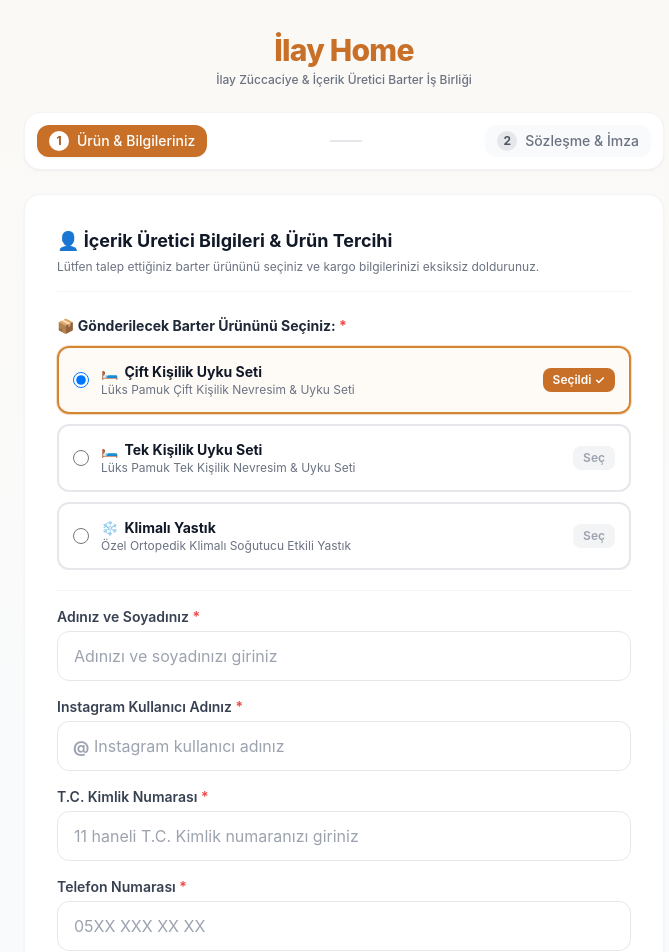
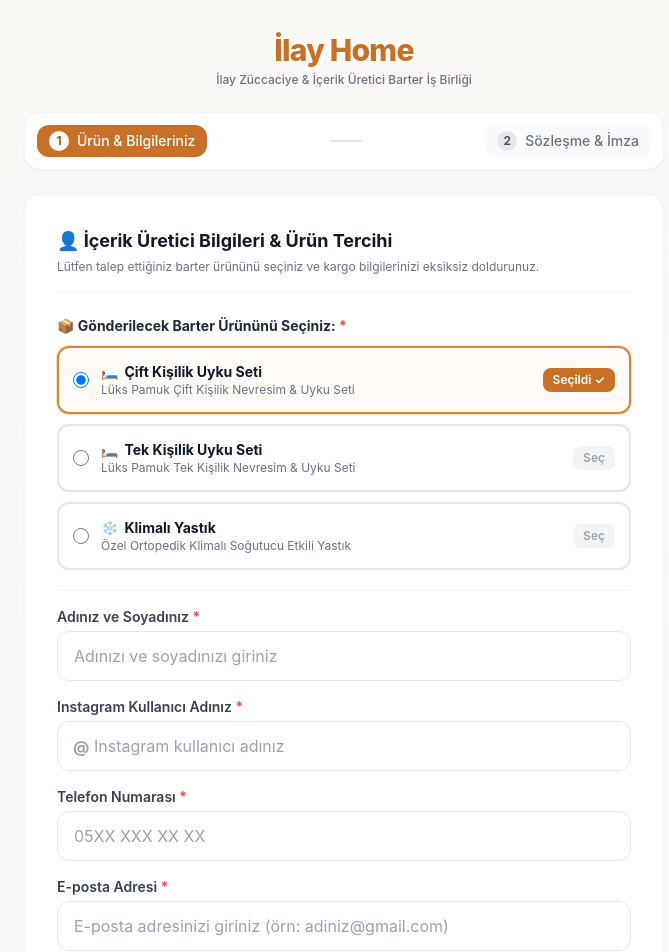
Before and after one commit to em7ec4n-wq/ilayhome-contracts, a Next.js app: page /contract/1 in a window 1280 px wide. Shown: the top 952 px of the page, without its empty margins (296-965 px from the left). Built offline with nearby package versions, Linux system fonts and the light colour scheme.

Commit message:
Remove TC Kimlik requirement from contract and forms

```diff
--- a/app/admin/page.tsx
+++ b/app/admin/page.tsx
@@ -355,7 +355,6 @@
                     influencerInfo={{
                       fullName: selectedContract.signatures?.full_name || selectedContract.influencer_name || '',
                       instagramUsername: selectedContract.signatures?.instagram_username || '',
-                      tcNo: selectedContract.signatures?.tc_no || '',
                       phone: selectedContract.signatures?.phone || '',
                       email: selectedContract.signatures?.email || '',
                       address: selectedContract.signatures?.address || '',
@@ -403,11 +402,6 @@
                         <strong className="text-purple-700 font-semibold text-base">
                           {selectedContract.signatures?.instagram_username ? `@${selectedContract.signatures.instagram_username.replace(/^@/, '')}` : '-'}
                         </strong>
-                      </div>
-
-                      <div>
-                        <span className="text-gray-500 block text-xs">T.C. Kimlik No:</span>
-                        <strong className="text-gray-900">{selectedContract.signatures?.tc_no || '-'}</strong>
                       </div>
 
                       <div>
--- a/app/api/sign/route.ts
+++ b/app/api/sign/route.ts
@@ -19,7 +19,7 @@
       signature_data
     } = body;
 
-    if (!contract_id || !full_name || !tc_no || !phone || !address || !signature_data) {
+    if (!contract_id || !full_name || !phone || !address || !signature_data) {
       return NextResponse.json({ error: 'Lütfen tüm zorunlu alanları doldurunuz.' }, { status: 400 });
     }
 
@@ -31,7 +31,7 @@
       instagram_username,
       selected_product,
       product_value,
-      tc_no,
+      tc_no: tc_no || '',
       phone,
       email: email || '',
       address,
--- a/app/contract/[id]/page.tsx
+++ b/app/contract/[id]/page.tsx
@@ -32,7 +32,6 @@
   // Form State
   const [fullName, setFullName] = useState('');
   const [instagramUsername, setInstagramUsername] = useState('');
-  const [tcNo, setTcNo] = useState('');
   const [phone, setPhone] = useState('');
   const [email, setEmail] = useState('');
   const [address, setAddress] = useState('');
@@ -78,7 +77,6 @@
 
   const isStep1Valid = fullName.trim().length > 0 &&
     instagramUsername.trim().length > 0 &&
-    tcNo.replace(/\D/g, '').length === 11 &&
     phone.trim().length > 0 &&
     email.trim().length > 0 &&
     address.trim().length > 0 &&
@@ -106,7 +104,6 @@
           instagram_username: instagramUsername,
           selected_product: selectedProduct,
           product_value: productValue,
-          tc_no: tcNo,
           phone,
           email,
           address,
@@ -281,25 +278,6 @@
                   </div>
                 </div>
 
-                {/* TC Kimlik No */}
-                <div>
-                  <label className="block text-xs sm:text-sm font-semibold text-gray-700 mb-1">
-                    T.C. Kimlik Numarası <span className="text-red-500">*</span>
-                  </label>
-                  <input
-                    type="text"
-                    required
-                    maxLength={11}
-                    value={tcNo}
-                    onChange={e => setTcNo(e.target.value.replace(/\D/g, ''))}
-                    className="input-field w-full"
-                    placeholder="11 haneli T.C. Kimlik numaranızı giriniz"
-                  />
-                  {tcNo.length > 0 && tcNo.length !== 11 && (
-                    <p className="text-xs text-amber-600 mt-1">11 haneli olmalıdır ({tcNo.length}/11)</p>
-                  )}
-                </div>
-
                 {/* Telefon */}
                 <div>
                   <label className="block text-xs sm:text-sm font-semibold text-gray-700 mb-1">
@@ -384,7 +362,6 @@
               influencerInfo={{
                 fullName,
                 instagramUsername,
-                tcNo,
                 phone,
                 email,
                 address,
--- a/app/sozlesme/page.tsx
+++ b/app/sozlesme/page.tsx
@@ -27,7 +27,6 @@
   // Form State
   const [fullName, setFullName] = useState('');
   const [instagramUsername, setInstagramUsername] = useState('');
-  const [tcNo, setTcNo] = useState('');
   const [phone, setPhone] = useState('');
   const [email, setEmail] = useState('');
   const [address, setAddress] = useState('');
@@ -50,7 +49,6 @@
 
   const isStep1Valid = fullName.trim().length > 0 &&
     instagramUsername.trim().length > 0 &&
-    tcNo.replace(/\D/g, '').length === 11 &&
     phone.trim().length > 0 &&
     email.trim().length > 0 &&
     address.trim().length > 0 &&
@@ -80,7 +78,6 @@
           instagram_username: instagramUsername,
           selected_product: selectedProduct,
           product_value: 2450,
-          tc_no: tcNo,
           phone,
           email,
           address,
@@ -218,25 +215,6 @@
                   </div>
                 </div>
 
-                {/* TC Kimlik No */}
-                <div>
-                  <label className="block text-xs sm:text-sm font-semibold text-gray-700 mb-1">
-                    T.C. Kimlik Numarası <span className="text-red-500">*</span>
-                  </label>
-                  <input
-                    type="text"
-                    required
-                    maxLength={11}
-                    value={tcNo}
-                    onChange={e => setTcNo(e.target.value.replace(/\D/g, ''))}
-                    className="input-field w-full"
-                    placeholder="11 haneli T.C. Kimlik numaranızı giriniz"
-                  />
-                  {tcNo.length > 0 && tcNo.length !== 11 && (
-                    <p className="text-xs text-amber-600 mt-1">11 haneli olmalıdır ({tcNo.length}/11)</p>
-                  )}
-                </div>
-
                 {/* Telefon */}
                 <div>
                   <label className="block text-xs sm:text-sm font-semibold text-gray-700 mb-1">
@@ -321,7 +299,6 @@
               influencerInfo={{
                 fullName,
                 instagramUsername,
-                tcNo,
                 phone,
                 email,
                 address,
--- a/components/ContractContent.tsx
+++ b/components/ContractContent.tsx
@@ -4,7 +4,7 @@
 export interface InfluencerFormData {
   fullName: string;
   instagramUsername: string;
-  tcNo: string;
+  tcNo?: string;
   phone: string;
   email: string;
   address: string;
@@ -58,7 +58,6 @@
             <p className="font-bold text-brand-900 uppercase border-b border-gray-200 pb-1">INFLUENCER (İÇERİK ÜRETİCİ)</p>
             <p><strong>Adı Soyadı:</strong> {currentInfluencerName || <span className="text-gray-400 italic">(Doldurulacak)</span>}</p>
             <p><strong>Instagram:</strong> {influencerInfo?.instagramUsername ? (influencerInfo.instagramUsername.startsWith('@') ? influencerInfo.instagramUsername : `@${influencerInfo.instagramUsername}`) : <span className="text-gray-400 italic">(Doldurulacak)</span>}</p>
-            <p><strong>T.C. Kimlik No:</strong> {influencerInfo?.tcNo || <span className="text-gray-400 italic">(Doldurulacak)</span>}</p>
             <p><strong>Telefon:</strong> {influencerInfo?.phone || <span className="text-gray-400 italic">(Doldurulacak)</span>}</p>
             <p><strong>E-posta:</strong> {influencerInfo?.email || <span className="text-gray-400 italic">(Doldurulacak)</span>}</p>
             <p><strong>Teslimat Adresi:</strong> {influencerInfo?.address || <span className="text-gray-400 italic">(Doldurulacak)</span>}</p>
--- a/lib/db.ts
+++ b/lib/db.ts
@@ -196,7 +196,7 @@
   instagram_username?: string;
   selected_product?: string;
   product_value?: number;
-  tc_no: string;
+  tc_no?: string;
   phone: string;
   email: string;
   address: string;
--- a/lib/types.ts
+++ b/lib/types.ts
@@ -17,7 +17,7 @@
   contract_id: string;
   full_name: string;
   instagram_username?: string;
-  tc_no: string;
+  tc_no?: string;
   phone: string;
   email: string;
   address: string;
```
